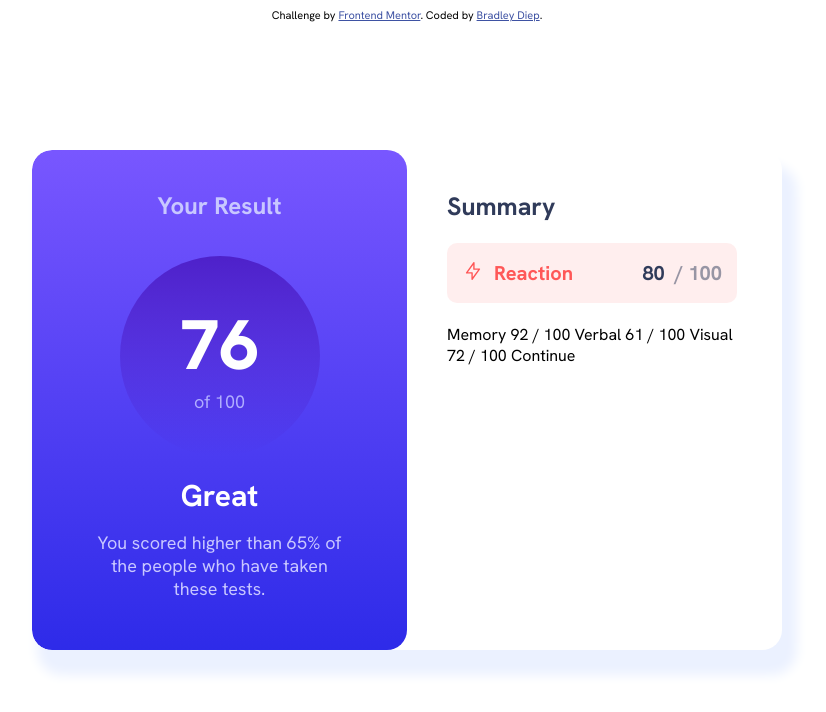
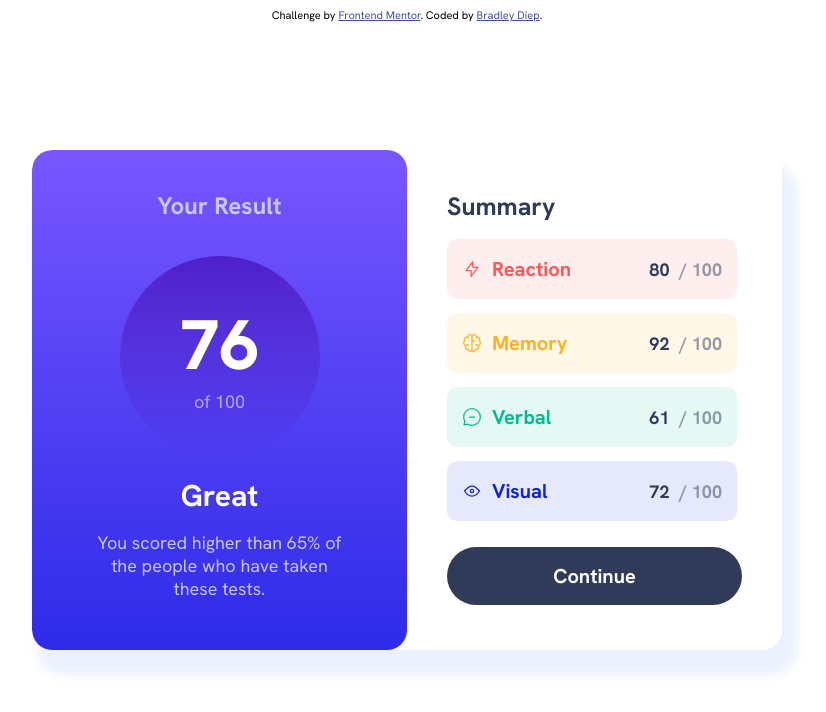
Before and after one commit to Midknightsnack/results-summary-component-main, a plain HTML site: page index.html in a window 1280 px wide. Shown: the whole page, without its empty margins (233-1059 px from the left). Drawn offline with Linux system fonts and the light colour scheme.

Commit message:
finished

```diff
--- a/index.html
+++ b/index.html
@@ -21,7 +21,6 @@
 <body>
 
   <div class="white-card">
-    <!-- <div class="column"> -->
     <div class="results">
       <div class="result-header">Your Result</div>
       <div class="score-circle">
@@ -32,33 +31,55 @@
       <div class="great">Great</div>
       <div class="great-desc">You scored higher than 65% of the people who have taken these tests.</div>
     </div>
-    <!-- </div> -->
 
-    <!-- <div class=column"> -->
     <div class="summary">
       <div class="summary-header">Summary</div>
+
       <div class="reaction-box boxes">
         <div class="elements-start">
-            <img src="../assets/images/icon-reaction.svg" class="reaction-icon">
+          <img src="../assets/images/icon-reaction.svg">
           <div class="reaction-text">Reaction</div>
         </div>
-
         <div class="elements-end">
           <div class="stat">80</div>
           <div class="stat-total">/ 100</div>
         </div>
-        </div> <br>
+      </div>
 
-        Memory
-        92 / 100
+      <div class="memory-box boxes">
+        <div class="elements-start">
+          <img src="../assets/images/icon-memory.svg">
+          <div class="memory-text">Memory</div>
+        </div>
+        <div class="elements-end">
+          <div class="stat">92</div>
+          <div class="stat-total">/ 100</div>
+        </div>
+      </div>
 
-        Verbal
-        61 / 100
+      <div class="verbal-box boxes">
+        <div class="elements-start">
+          <img src="../assets/images/icon-verbal.svg">
+          <div class="verbal-text">Verbal</div>
+        </div>
+        <div class="elements-end">
+          <div class="stat">61</div>
+          <div class="stat-total">/ 100</div>
+        </div>
+      </div>
 
-        Visual
-        72 / 100
+      <div class="visual-box boxes">
+        <div class="elements-start">
+          <img src="../assets/images/icon-visual.svg">
+          <div class="visual-text">Visual</div>
+        </div>
+        <div class="elements-end">
+          <div class="stat">72</div>
+          <div class="stat-total">/ 100</div>
+        </div>
+      </div>
 
-        Continue
+      <a><div class="continue-button">Continue</div></a>
     </div>
   </div>
 
--- a/styles.css
+++ b/styles.css
@@ -16,20 +16,12 @@ body{
     bottom: 0;
     left: 0;
     right: 0;
-
     display: flex;
-    /* text-align: center;
-    justify-content: center; */
 
     /* horizontal, vertical, blur, spread */
     box-shadow: 10px 20px 12px 5px hsl(221, 100%, 96%);
 }
 
-/* .column {
-    float: left;
-    width: 50%;
-    padding-right: 40px;
-} */
 
 .results{
     background-image: linear-gradient(hsl(252, 100%, 67%), hsl(241, 81%, 54%));
@@ -90,6 +82,7 @@ body{
 
 .summary{
     padding: 40px;
+    justify-content: center;
     width: 300px;
 }
 
@@ -97,11 +90,23 @@ body{
     color:hsl(224, 30%, 27%);
     font-size: 25px;
     font-weight: 700;
-    padding-bottom: 20px;
+    padding-bottom: 16px;
 }
 
 .reaction-box{
     background-color: hsla(0, 100%, 67%, 0.1);
+}
+
+.memory-box{
+    background-color: hsla(39, 100%, 56%, 0.1);
+}
+
+.verbal-box{
+    background-color: hsla(166, 100%, 37%, 0.1);
+}
+
+.visual-box{
+    background-color: hsla(234, 85%, 45%, 0.1);
 }
 
 .boxes{
@@ -113,13 +118,7 @@ body{
     display: flex;
     gap: 10px;
     padding: 10px 15px;
-    /* margin-bottom: 20px; */
-}
-
-.reaction-icon{ /* adding img to this didnt work */
-    /* padding-left: 30px; */
-    width: 22px;
-    height: 22px;
+    margin-bottom: 14px;
 }
 
 .reaction-text{
@@ -128,28 +127,61 @@ body{
     font-weight: 700;
 }
 
+.memory-text{
+    color:hsl(39, 100%, 56%);
+    font-size: 20px;
+    font-weight: 700;
+}
+
+.verbal-text{
+    color:hsl(166, 100%, 37%);
+    font-size: 20px;
+    font-weight: 700;
+}
+
+.visual-text{
+    color:hsl(234, 85%, 45%);
+    font-size: 20px;
+    font-weight: 700;
+}
+
 .elements-start{
     justify-content: start;
     display: flex;
     gap: 10px;
-    /* float:left; */
 }
 
 .elements-end{
     justify-content: end;
     display: flex;
     gap: 10px;
-    /* float:right; */
 }
 
 .stat{
     color:hsl(224, 30%, 27%);
-    font-size: 20px;
+    font-size: 18px;
     font-weight: 700;
 }
 
 .stat-total{
     color:hsla(224, 30%, 27%, 0.5);
+    font-size: 18px;
+    font-weight: 700;
+}
+
+.continue-button{
     font-size: 20px;
     font-weight: 700;
+    text-align: center;
+    padding: 16px 40px;
+    border-radius: 40px;
+    margin-top: 26px;
+
+    background-color:hsl(224, 30%, 27%);
+    color:hsl(0, 0%, 100%);
 }
+
+.continue-button:hover{
+    background-image: linear-gradient(hsl(252, 100%, 67%), hsl(241, 81%, 54%));
+    color: hsl(0, 0%, 100%);
+}
```
Lines whose indentation alone changed are shown as unchanged.
